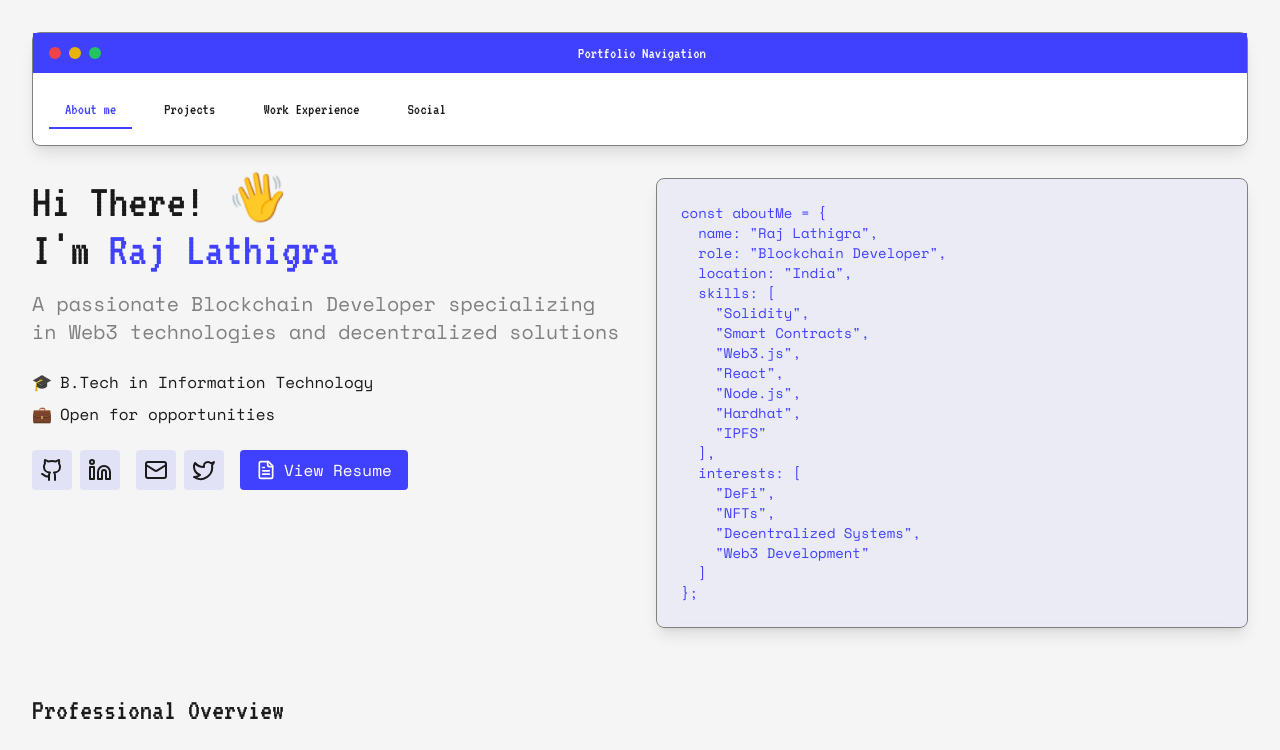
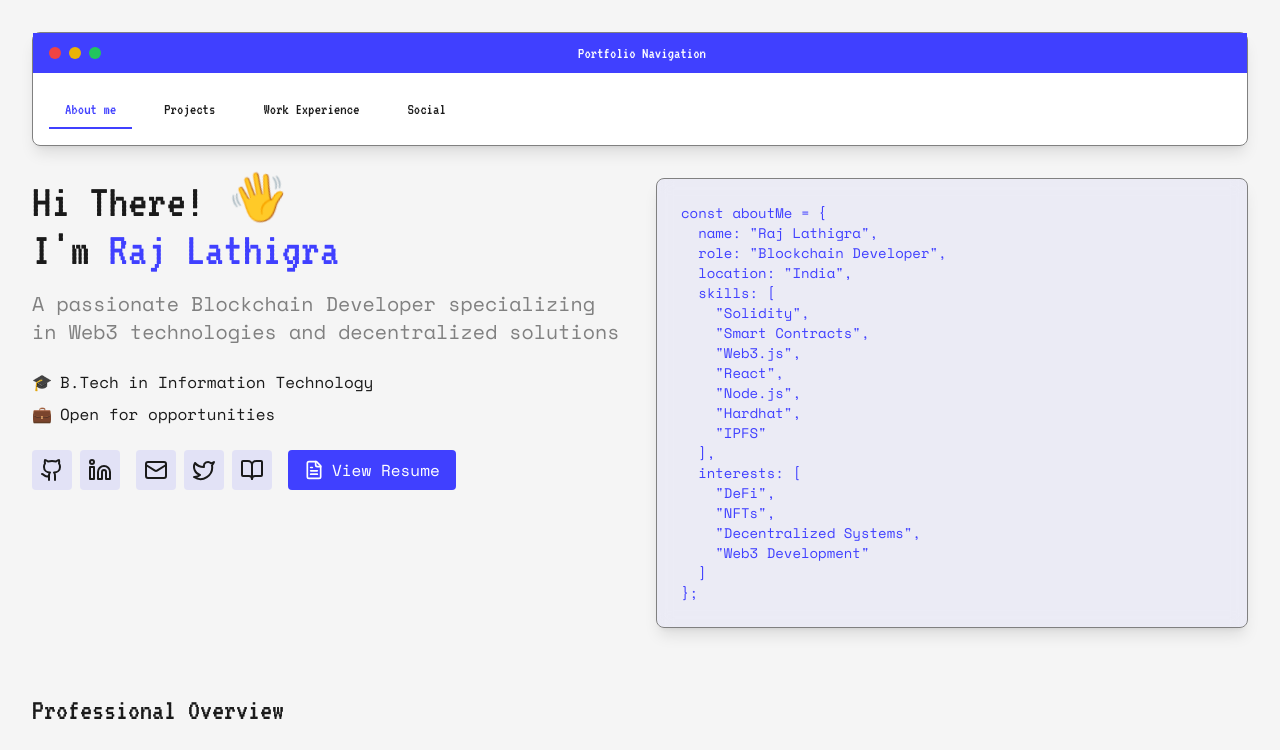
Before and after one commit to raj-1106/unique-portfolio-forge, a React (Vite) app: page / in a window 1280 px wide. Shown: the top 750 px of the page. Built offline with nearby package versions, Linux system fonts and the light colour scheme.

Commit message:
Add Medium link to Index page
Added a link to the user's Medium profile on the Index page.

```diff
--- a/src/pages/Index.tsx
+++ b/src/pages/Index.tsx
@@ -1,6 +1,6 @@
 
 import Navigation from "../components/Navigation";
-import { Github, Linkedin, Mail, Twitter, FileText } from "lucide-react";
+import { Github, Linkedin, Mail, Twitter, FileText, BookOpen } from "lucide-react";
 
 const Index = () => {
   return (
@@ -52,6 +52,10 @@ const Index = () => {
               <a href="https://x.com/LathigraRaj" target="_blank" rel="noopener noreferrer"
                  className="p-2 bg-retro-blue/10 rounded hover:bg-retro-blue/20 transition-colors">
                 <Twitter className="w-5 h-5 md:w-6 md:h-6" />
+              </a>
+              <a href="https://medium.com/@rajlathigra03" target="_blank" rel="noopener noreferrer"
+                 className="p-2 bg-retro-blue/10 rounded hover:bg-retro-blue/20 transition-colors">
+                <BookOpen className="w-5 h-5 md:w-6 md:h-6" />
               </a>
             </div>
 
```
